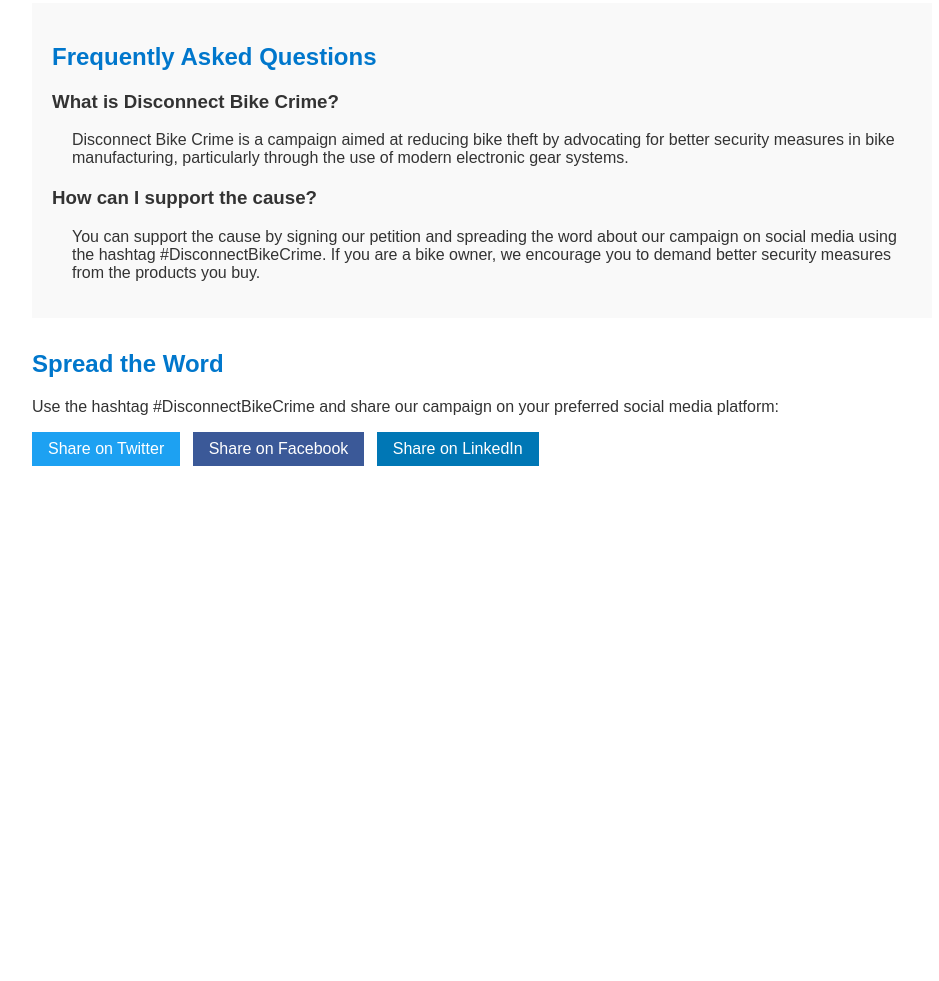
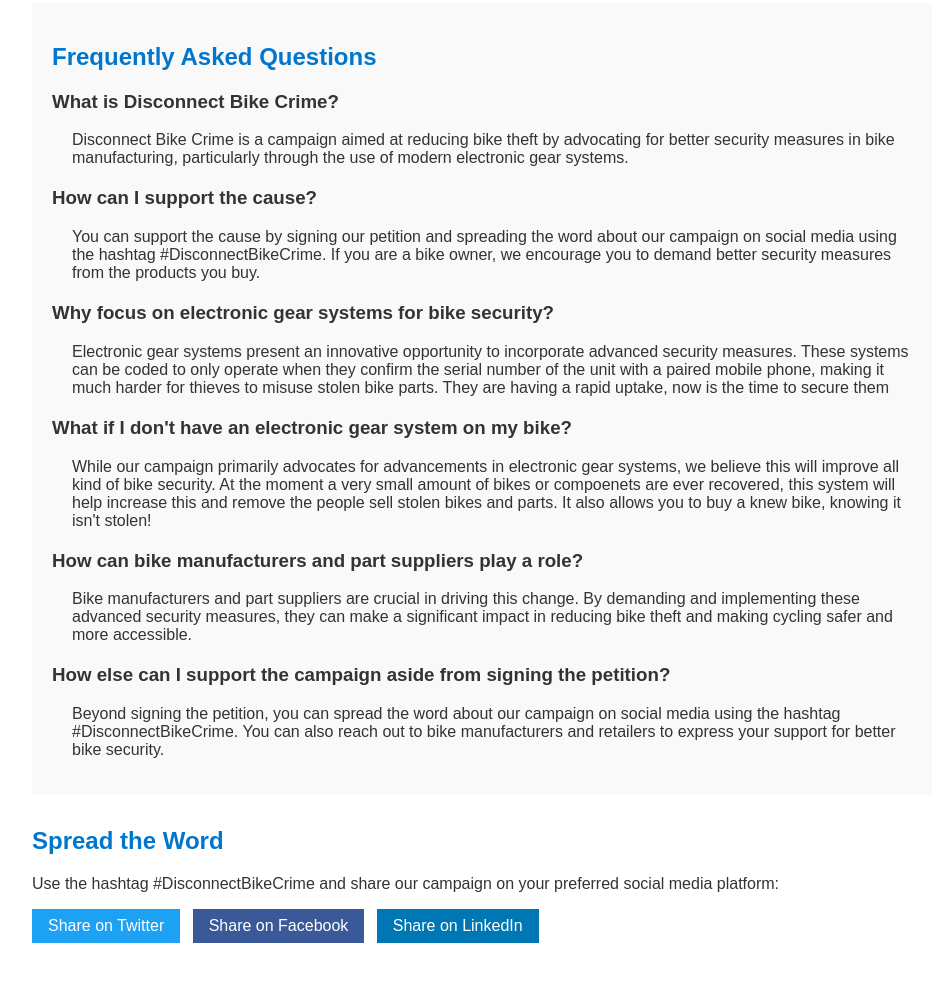
Before and after one commit to jhammant/jhammant.github.io, a plain HTML site: page index.html in a window 1280 px wide. Shown: the part 2204-3185 px from the top of the page, without its empty margins (158-1097 px from the left). Before the commit the page ends 2726 px from the top, so only its background shows below. Drawn offline with Linux system fonts and the light colour scheme.

Commit message:
Fixed html

```diff
--- a/index.html
+++ b/index.html
@@ -59,6 +59,26 @@
             <h3>How can I support the cause?</h3>
             <p>You can support the cause by signing our petition and spreading the word about our campaign on social media using the hashtag #DisconnectBikeCrime. If you are a bike owner, we encourage you to demand better security measures from the products you buy.</p>
         </div>
+        <div class="faq-item">
+            <h3>Why focus on electronic gear systems for bike security?</h3>
+            <p>Electronic gear systems present an innovative opportunity to incorporate advanced security measures. These systems can be coded to only operate when they confirm the serial number of the unit with a paired mobile phone, making it much harder for thieves to misuse stolen bike parts. They are having a rapid uptake, now is the time to secure them</p>
+        </div>
+
+        <div class="faq-item">
+            <h3>What if I don't have an electronic gear system on my bike?</h3>
+            <p>While our campaign primarily advocates for advancements in electronic gear systems, we believe this will improve all kind of bike security. At the moment a very small amount of bikes or compoenets are ever recovered, this system will help increase this and remove the people sell stolen bikes and parts. It also allows you to buy a knew bike, knowing it isn't stolen!</p>
+        </div>
+
+        <div class="faq-item">
+            <h3>How can bike manufacturers and part suppliers play a role?</h3>
+            <p>Bike manufacturers and part suppliers are crucial in driving this change. By demanding and implementing these advanced security measures, they can make a significant impact in reducing bike theft and making cycling safer and more accessible.</p>
+        </div>
+
+        <div class="faq-item">
+            <h3>How else can I support the campaign aside from signing the petition?</h3>
+            <p>Beyond signing the petition, you can spread the word about our campaign on social media using the hashtag #DisconnectBikeCrime. You can also reach out to bike manufacturers and retailers to express your support for better bike security.</p>
+        </div>
+
         <!-- Add more Q&A pairs as needed -->
     </section>
 
```
